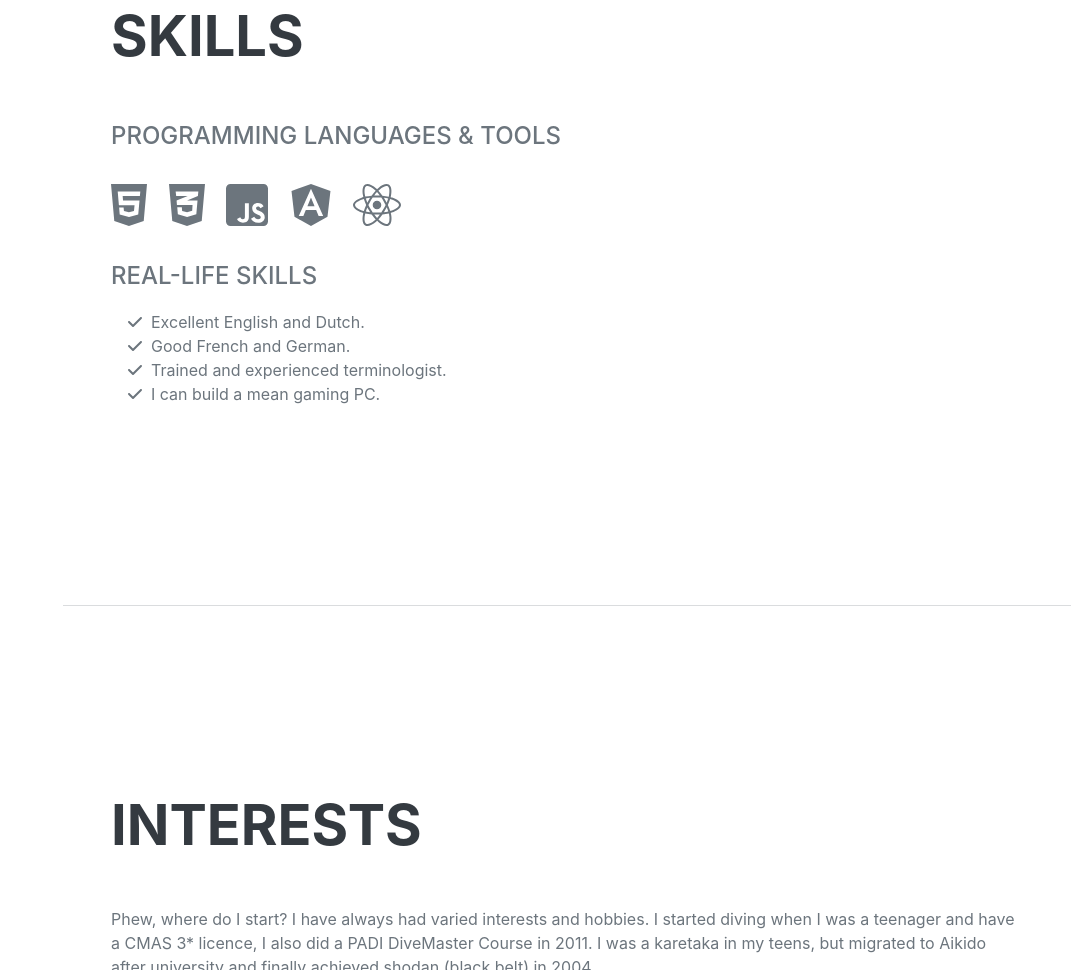
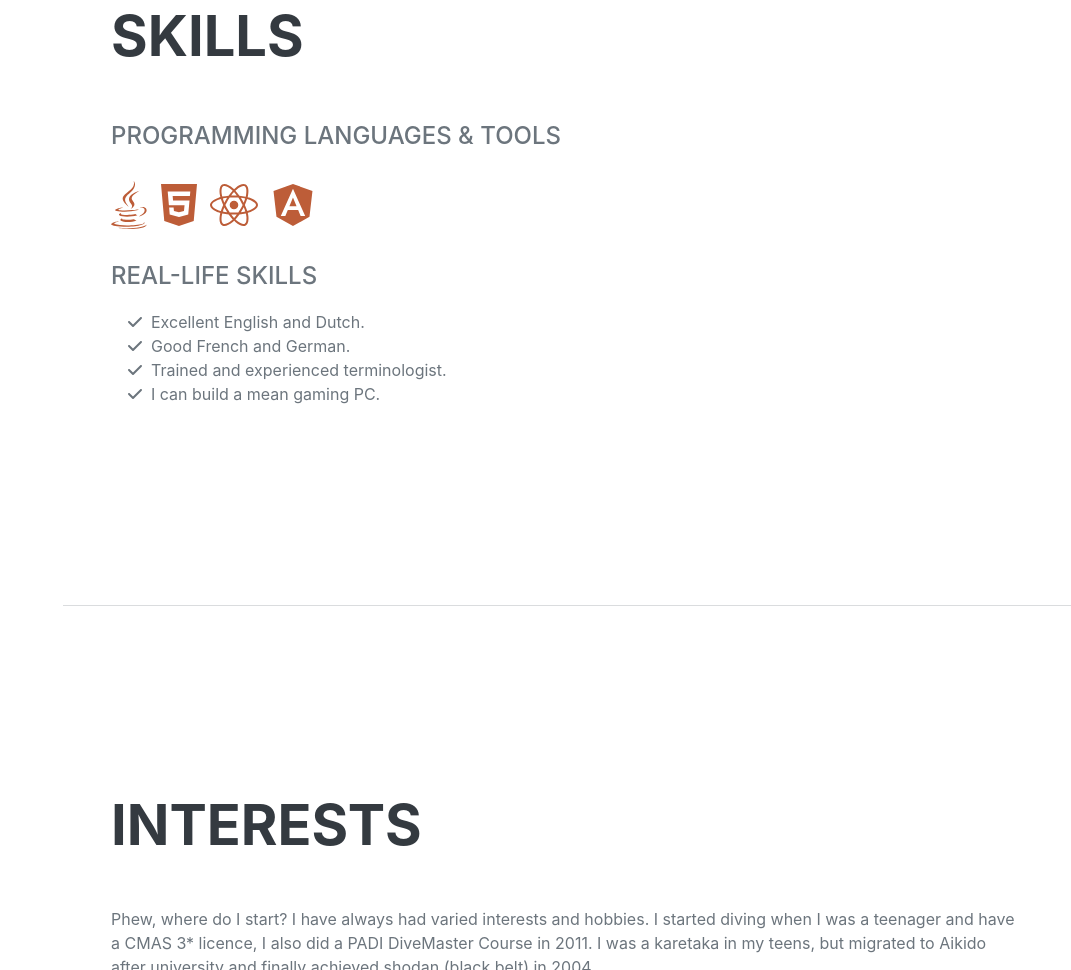
Before and after one commit to Tesh-nician/tesh-nician.github.io, a plain HTML site: page index.html in a window 1280 px wide. Shown: the part 3292-4262 px from the top of the page, without its empty margins (209-1280 px from the left). Drawn offline with nearby package versions, Linux system fonts and the light colour scheme; a web font is replaced by a local one.

Commit message:
updated index.html

```diff
--- a/index.html
+++ b/index.html
@@ -162,11 +162,10 @@
                     <h2 class="mb-5">Skills</h2>
                     <div class="subheading mb-3">Programming Languages & Tools</div>
                     <ul class="list-inline dev-icons">
-                        <li class="list-inline-item"><i class="fab fa-html5"></i></li>
-                        <li class="list-inline-item"><i class="fab fa-css3-alt"></i></li>
-                        <li class="list-inline-item"><i class="fab fa-js-square"></i></li>
-                        <li class="list-inline-item"><i class="fab fa-angular"></i></li>
-                        <li class="list-inline-item"><i class="fab fa-react"></i></li>
+                        <a class="social-icon" href="#!"><i class="fab fa-java"></i></a>
+                        <a class="social-icon" href="#!"><i class="fab fa-html5"></i></a>
+                        <a class="social-icon" href="#!"><i class="fab fa-react"></i></a>
+                        <a class="social-icon" href="#!"><i class="fab fa-angular"></i></a>
 
 
 
```
